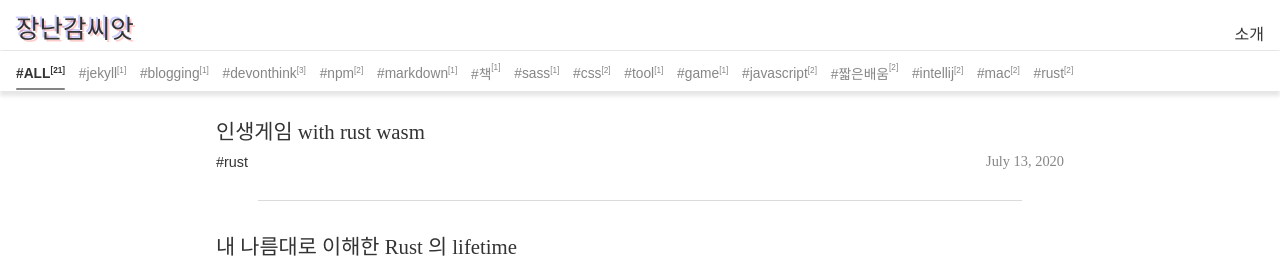
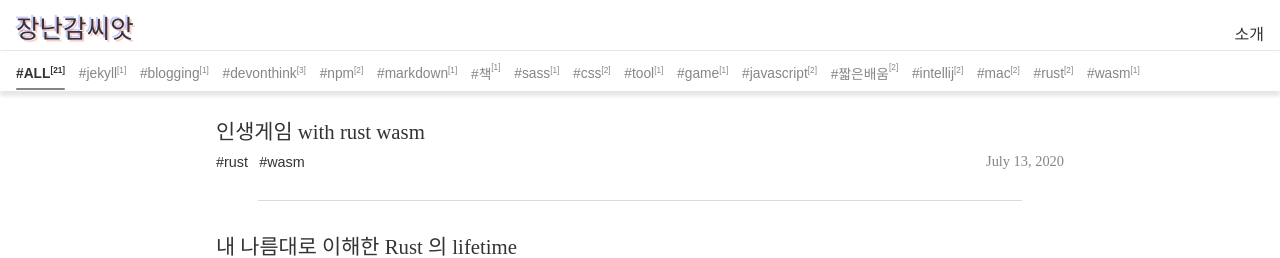
Before and after one commit to toyseed/toyseed.github.io, a Jekyll site: the page built from index.html, in a window 1280 px wide and 900 px high. Shown: the top 258 px of the window. Built offline with Jekyll 4.4.1, drawn with Linux system fonts in a browser that asks for light colours; nearby versions of some CDN libraries.

Commit message:
- fix about text wrap - add tag 'wasm'

```diff
--- a/_posts/2020-07-13-wasm-game-of-life.html
+++ b/_posts/2020-07-13-wasm-game-of-life.html
@@ -1,6 +1,6 @@
 ---
 title: 인생게임 with rust wasm
-tags: [rust]
+tags: [rust, wasm]
 excerpt_separator: ''
 custom_js: [game-of-life-bundle]
 custom_css: [post/game-of-life/game-of-life]
--- a/_sass/intro/intro.scss
+++ b/_sass/intro/intro.scss
@@ -27,7 +27,6 @@ $base-animation-delay: 3s;
 
     opacity: 0;
     animation: star infinite;
-    //animation-delay: $base-animation-delay + $base-animation-duration;
   }
 }
 
@@ -78,6 +77,8 @@ $base-animation-delay: 3s;
   position: absolute;
   margin-top: 2em;
   color: #fff;
+  width: 100%;
+  text-align: center;
 
   @include center;
 
--- /dev/null
+++ b/_tag/wasm.html
@@ -0,0 +1,3 @@
+---
+name: wasm
+---
```
Also changed, not shown: _draft/2020-07-18-wasm-on-github-page.md (added, +9 -0 lines).
